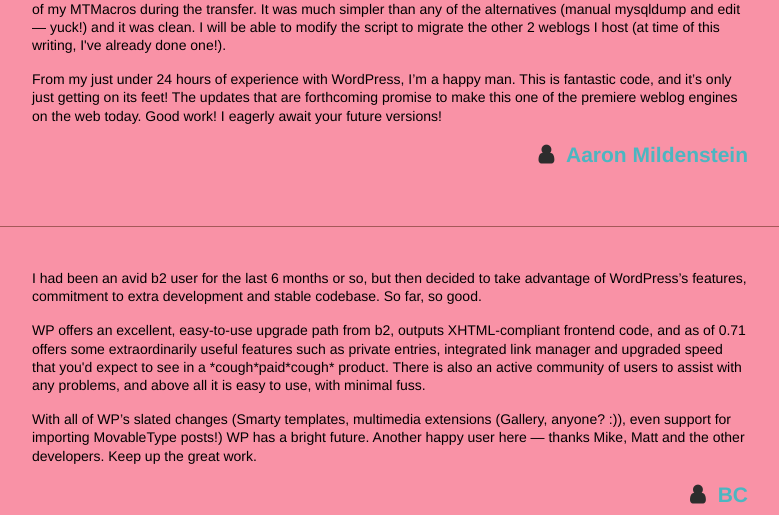
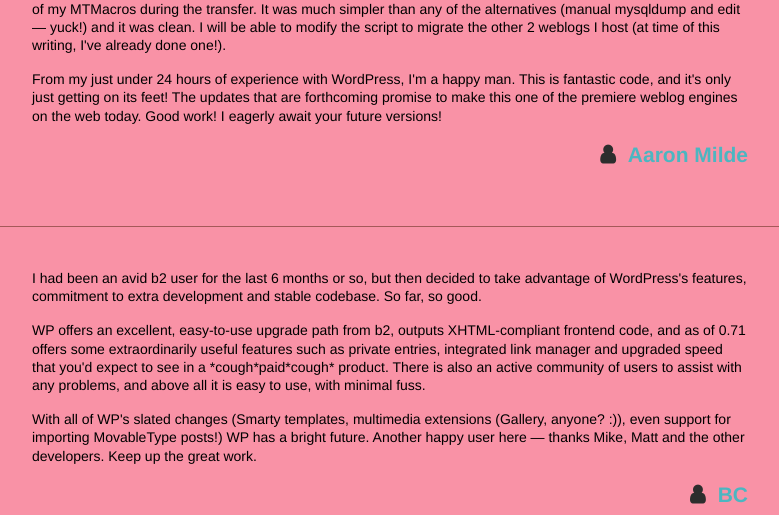
Before and after one commit to Carol254/kuiFashions, an Angular app: page /dashboard/insights in a window 1280 px wide. Shown: the part 705-1220 px from the top of the page, without its empty margins (250-1029 px from the left). Built offline with nearby package versions, Linux system fonts and the light colour scheme; a web font is replaced by a local one.

Commit message:
changes to insights-page

```diff
--- a/src/app/dashboard/insights/insights.component.html
+++ b/src/app/dashboard/insights/insights.component.html
@@ -31,16 +31,16 @@
 
     <p>I managed to write a quick and dirty php script to migrate my existing MT entries in MySQL to WordPress, which was a paltry 147 entries. However, using php’s ereg_replace and preg_replace functions, I was able to translate all of my MTMacros during the transfer. It was much simpler than any of the alternatives (manual mysqldump and edit — yuck!) and it was clean. I will be able to modify the script to migrate the other 2 weblogs I host (at time of this writing, I've already done one!).<p>
 
-    <p>From my just under 24 hours of experience with WordPress, I’m a happy man. This is fantastic code, and it’s only just getting on its feet! The updates that are forthcoming promise to make this one of the premiere weblog engines on the web today. Good work! I eagerly await your future versions!</p>
+    <p>From my just under 24 hours of experience with WordPress, I'm a happy man. This is fantastic code, and it's only just getting on its feet! The updates that are forthcoming promise to make this one of the premiere weblog engines on the web today. Good work! I eagerly await your future versions!</p>
 
-    <p class="person">Aaron Mildenstein</p>
+    <p class="person">Aaron Milde</p>
   </div>
   <div class="col">
-    <p>I had been an avid b2 user for the last 6 months or so, but then decided to take advantage of WordPress’s features, commitment to extra development and stable codebase. So far, so good.</p>
+    <p>I had been an avid b2 user for the last 6 months or so, but then decided to take advantage of WordPress's features, commitment to extra development and stable codebase. So far, so good.</p>
 
     <p>WP offers an excellent, easy-to-use upgrade path from b2, outputs XHTML-compliant frontend code, and as of 0.71 offers some extraordinarily useful features such as private entries, integrated link manager and upgraded speed that you'd expect to see in a *cough*paid*cough* product. There is also an active community of users to assist with any problems, and above all it is easy to use, with minimal fuss.</p>
 
-    <p>With all of WP’s slated changes (Smarty templates, multimedia extensions (Gallery, anyone? :)), even support for importing MovableType posts!) WP has a bright future. Another happy user here — thanks Mike, Matt and the other developers. Keep up the great work.</p>
+    <p>With all of WP's slated changes (Smarty templates, multimedia extensions (Gallery, anyone? :)), even support for importing MovableType posts!) WP has a bright future. Another happy user here — thanks Mike, Matt and the other developers. Keep up the great work.</p>
 
     <p class="person">BC</p>
   </div>
```
